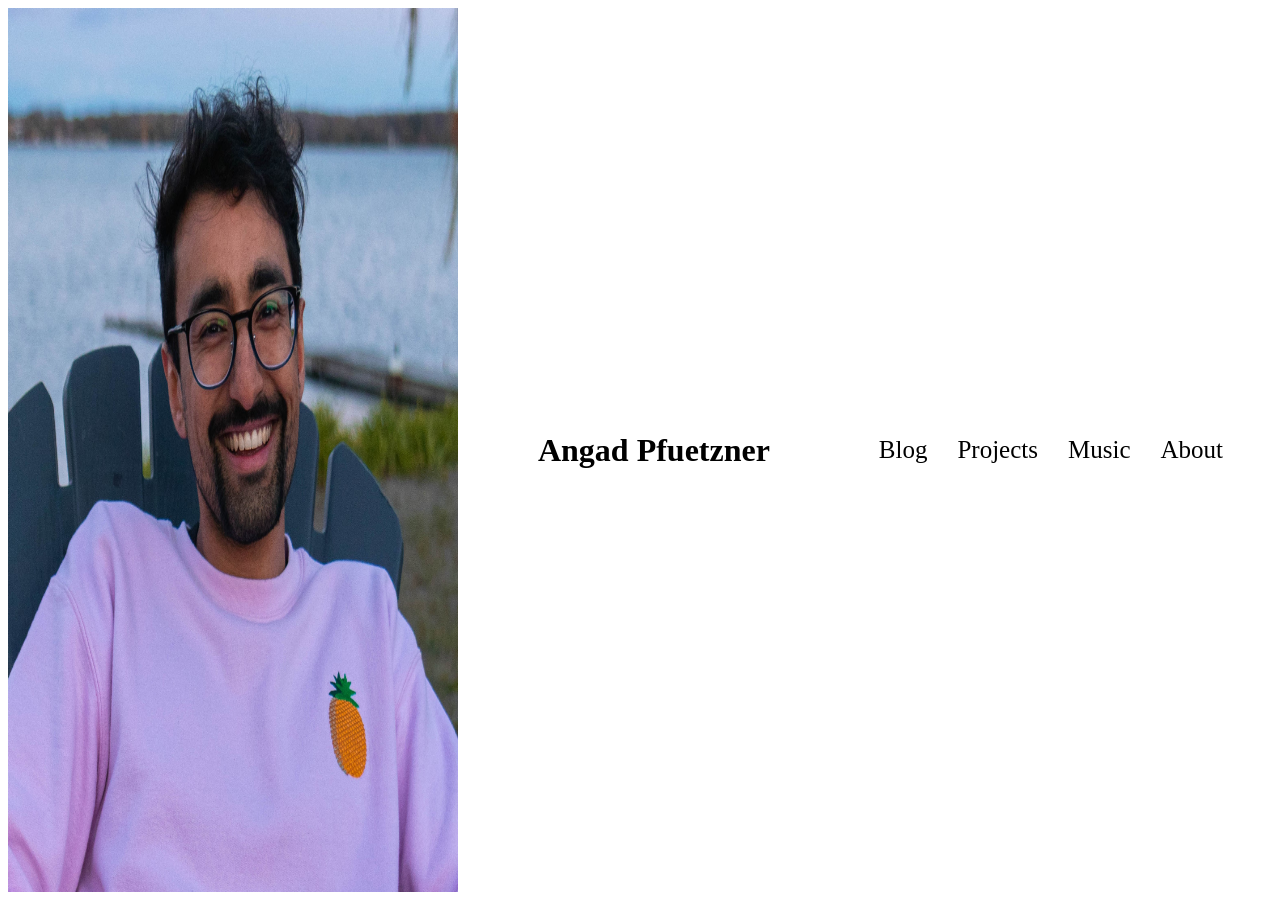
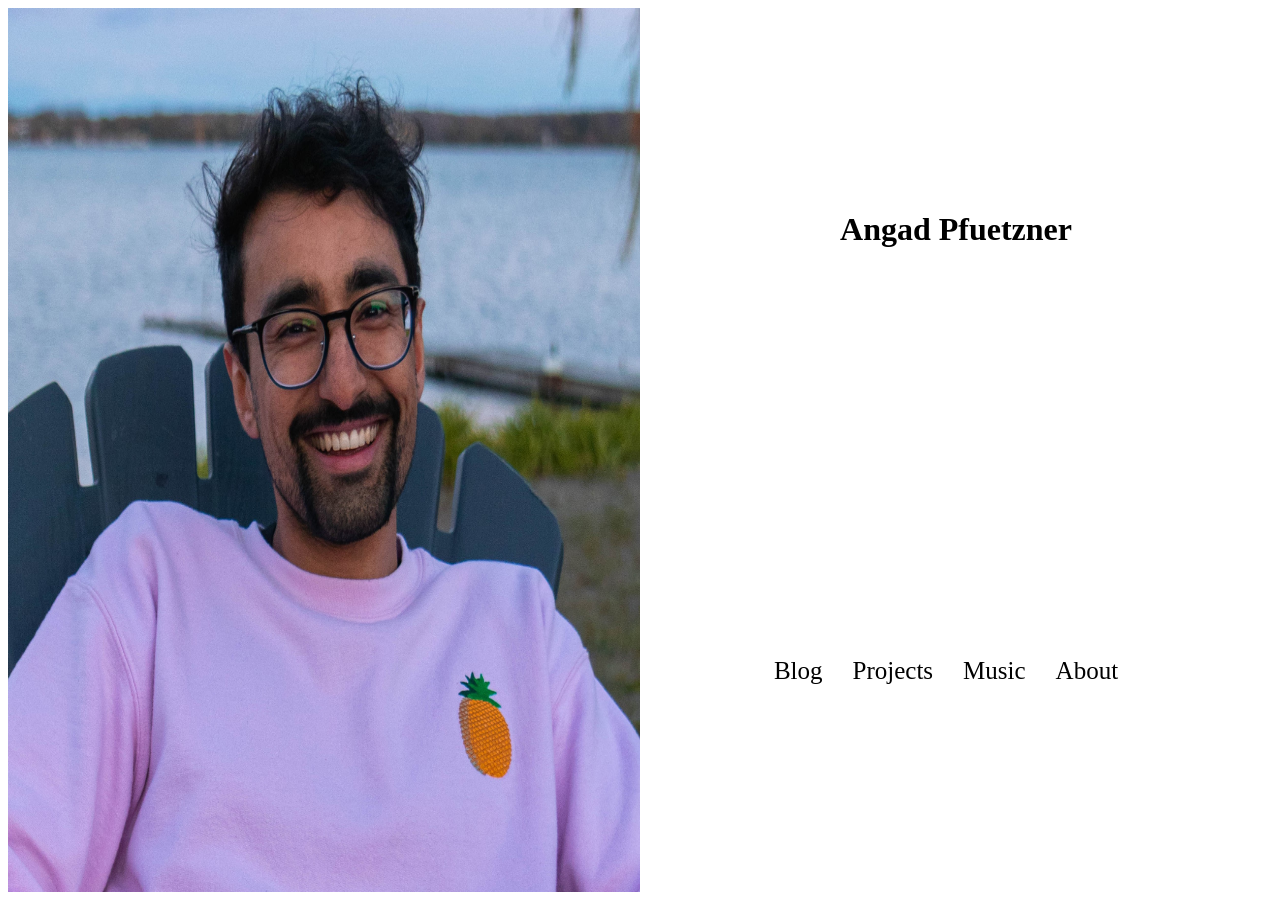
Before and after one commit to Angad99/Angad99.github.io, a Jekyll site: the page built from index.html, in a window 1280 px wide. Built offline with Jekyll 4.4.1, drawn with Linux system fonts in a browser that asks for light colours.

Commit message:
homepage update

```diff
--- a/_sass/homepage.scss
+++ b/_sass/homepage.scss
@@ -2,7 +2,7 @@
 	display: flex;
 	justify-content: center;
 	align-items: center;
-	width:450px;
+	width:50%;
 	height:auto;
 }
 
@@ -11,3 +11,9 @@
 	display: flex;
 	justify-content: center;
 }
+
+.homepageheader {
+	display: flex;
+	flex-wrap: wrap;
+	width:50%;
+}
--- a/index.html
+++ b/index.html
@@ -16,7 +16,7 @@
 
     <img class="mainimg" src="/images/AngadSmile2.jpg">
 
-    <header>
+    <header class = "homepageheader">
 
       <div class="site-info">
         <h1 class="site-name"><a href="/">{{ site.name }}</a></h1>
```
